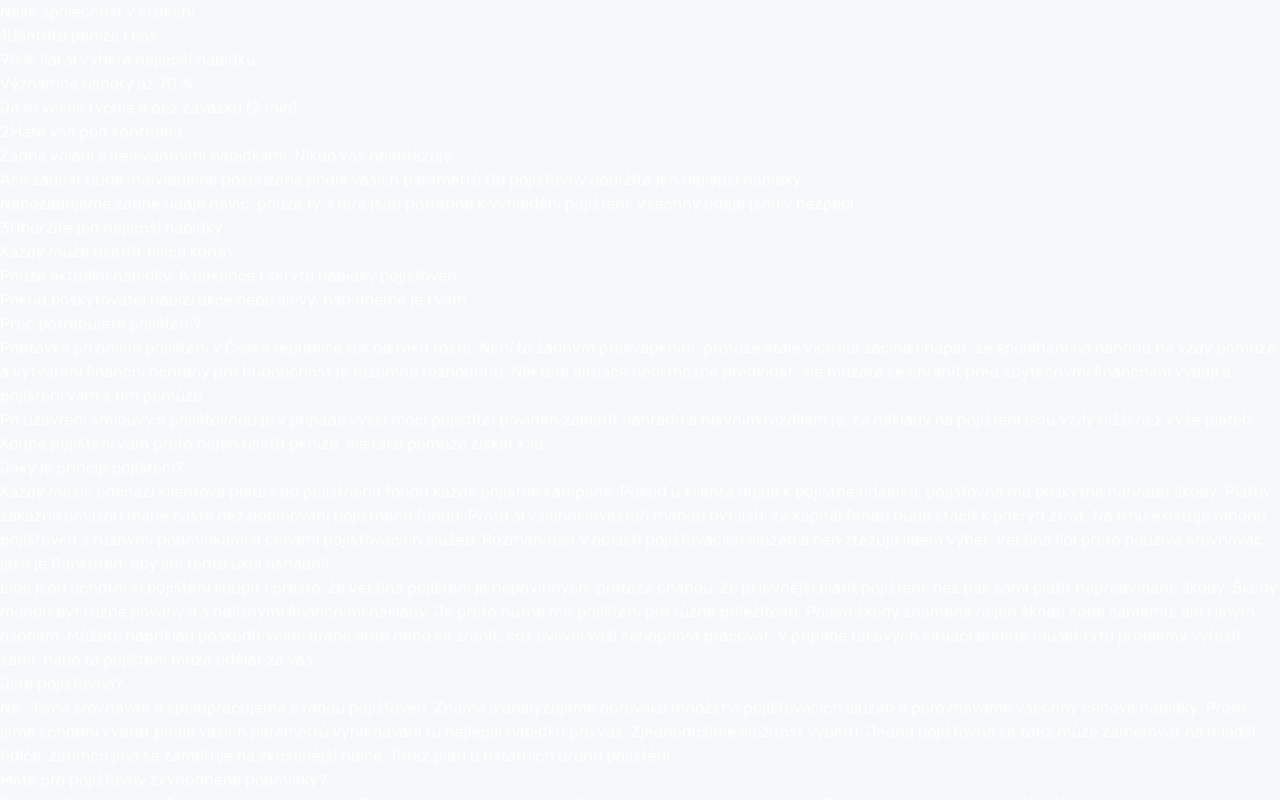
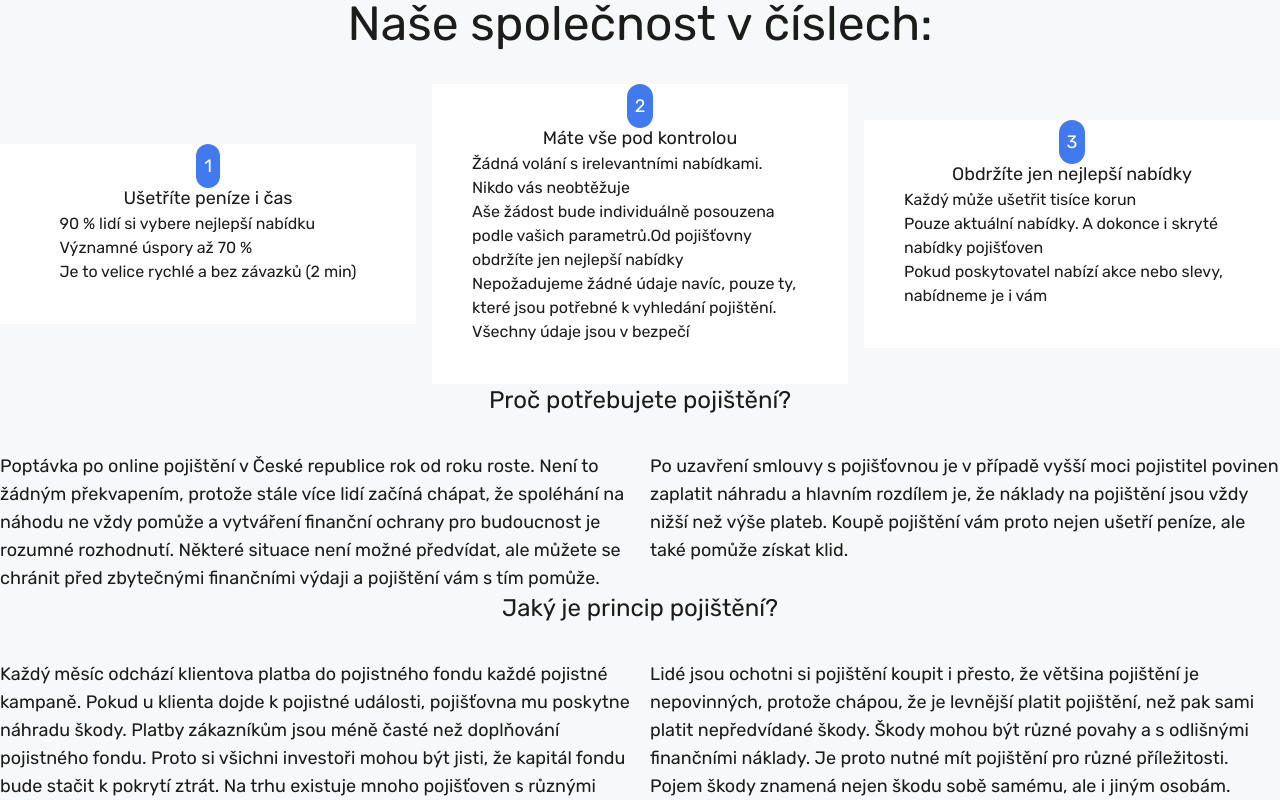
Before and after one commit to milkabaldi/bankuten, a React (Vite) app in the folder bankuten_apps/: page / in a window 1280 px wide. Shown: the part 3260-4060 px from the top of the page. Built offline with nearby package versions, Linux system fonts and the light colour scheme.

Commit message:
Insurance and modal

```diff
--- a/bankuten_apps/src/components/Insurance.jsx
+++ b/bankuten_apps/src/components/Insurance.jsx
@@ -7,29 +7,29 @@ function Insurance() {
       <Fragment>
         <div>
           <div>
-            <h2>Naše společnost v číslech:</h2>
+            <h2 className='text-primary  text-5xl mb-9 text-center'>Naše společnost v číslech:</h2>
           </div>
-          <div>
+          <div className='grid grid-cols-3 justify-between items-center gap-4'>
             {data.insurance.map((item) => (
-              <div >
-                <span key={item.number}>{item.number}</span>
-                <span key={item.title}>{item.title}</span>
+              <div className='flex flex-col items-center bg-white p-10 relative'>
+                <span className='text-dimWhite text-lg bg-dimLightBlue absolute top-0 p-2 rounded-full' key={item.number}>{item.number}</span>
+                <span className='text-primary text-lg' key={item.title}>{item.title}</span>
                 <ul>
-                    <li key={item.des1}>{item.des1}</li>
-                    <li key={item.des2}>{item.des2}</li>
-                    <li key={item.des3}>{item.des3}</li>
+                    <li className='text-primary' key={item.des1}>{item.des1}</li>
+                    <li className='text-primary' key={item.des2}>{item.des2}</li>
+                    <li className='text-primary' key={item.des3}>{item.des3}</li>
                 </ul>
               </div>
             ))}
           </div>
         </div>
-        <div>
+        <div className='flex flex-col '>
         {data.insuranceText.map((item) => (
               <div >
-                <span key={item.title}>{item.title}</span>
-                <div>
-                  <p key={item.text1}>{item.text1}</p>
-                  <p key={item.text2}>{item.text2}</p>
+                <h3 className='text-primary  text-2xl mb-9 text-center' key={item.title}>{item.title}</h3>
+                <div className='grid grid-cols-2 gap-5'>
+                  <p className='text-primary text-lg' key={item.text1}>{item.text1}</p>
+                  <p className='text-primary text-lg' key={item.text2}>{item.text2}</p>
                 </div>
               </div>
             ))}
--- a/bankuten_apps/src/components/Modal.jsx
+++ b/bankuten_apps/src/components/Modal.jsx
@@ -8,11 +8,14 @@ function Modal() {
   return (
     <Fragment>
       <div>
+        <h2 className='text-primary  text-5xl mb-9 text-center'>Časté otázky - Často kladené dotazy ohledně pojištění</h2>
+      </div>
+      <div>
       {data.modal.map((item) => (
             <div>
-              <span key={item.title}>{item.title}</span>
+              <span className='text-primary' key={item.title}>{item.title}</span>
               <div>
-                <p key={item.text}>{item.text}</p>
+                <p className='text-primary' key={item.text}>{item.text}</p>
               </div>
             </div>
           ))}
```
